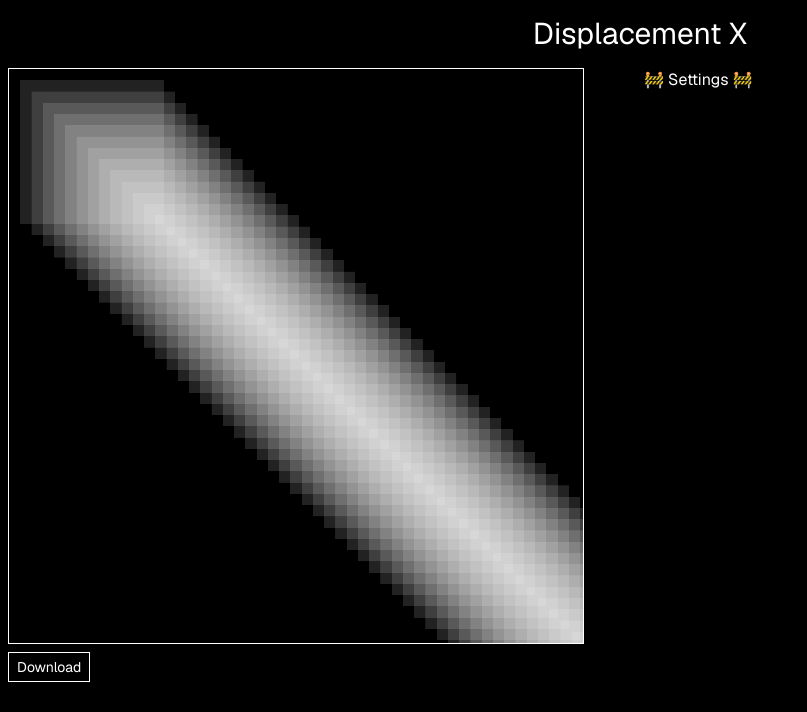
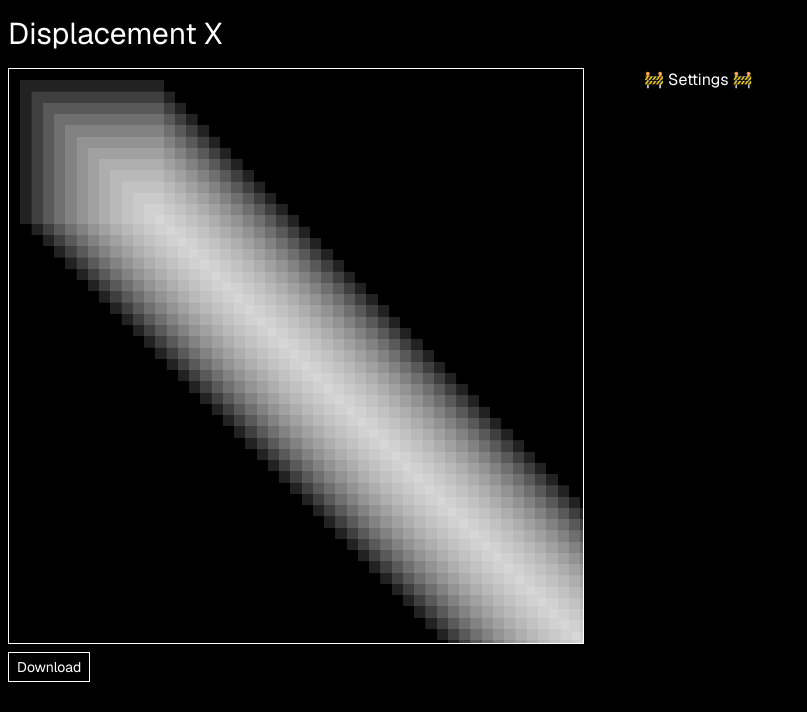
Before and after one commit to satelllte/displacementx, a Next.js app: page / in a window 1280 px wide. Shown: the top 712 px of the page, without its empty margins (0-807 px from the left). Built offline with nearby package versions, Linux system fonts and the light colour scheme.

Commit message:
select-none

```diff
--- a/src/components/pages/Generator/GeneratorLayout.tsx
+++ b/src/components/pages/Generator/GeneratorLayout.tsx
@@ -13,7 +13,7 @@ export function GeneratorLayout({sectionL, sectionR}: GeneratorLayoutProps) {
       vaul-drawer-wrapper='' // eslint-disable-line react/no-unknown-property
     >
       <header className='px-2 py-4'>
-        <h1 className='text-center text-2xl sm:text-3xl'>Displacement X</h1>
+        <h1 className='select-none text-2xl sm:text-3xl'>Displacement X</h1>
       </header>
       <main className='flex flex-1 gap-2 px-2 pb-2'>
         <div className='relative flex-1'>{sectionL}</div>
--- a/src/components/ui/Button/Button.tsx
+++ b/src/components/ui/Button/Button.tsx
@@ -14,7 +14,7 @@ export const Button = forwardRef<HTMLButtonElement, ButtonProps>(
       type='button'
       className={clsx(
         fullWidth && 'w-full',
-        'inline-flex cursor-default items-center justify-center border border-white px-2 py-1 text-sm text-white hover:bg-zinc-800 focus:outline-none focus:ring-blue-500 focus:ring-offset-0 focus-visible:ring-2 active:bg-zinc-700',
+        'inline-flex cursor-default select-none items-center justify-center border border-white px-2 py-1 text-sm text-white hover:bg-zinc-800 focus:outline-none focus:ring-blue-500 focus:ring-offset-0 focus-visible:ring-2 active:bg-zinc-700',
       )}
       {...rest}
     />
```
